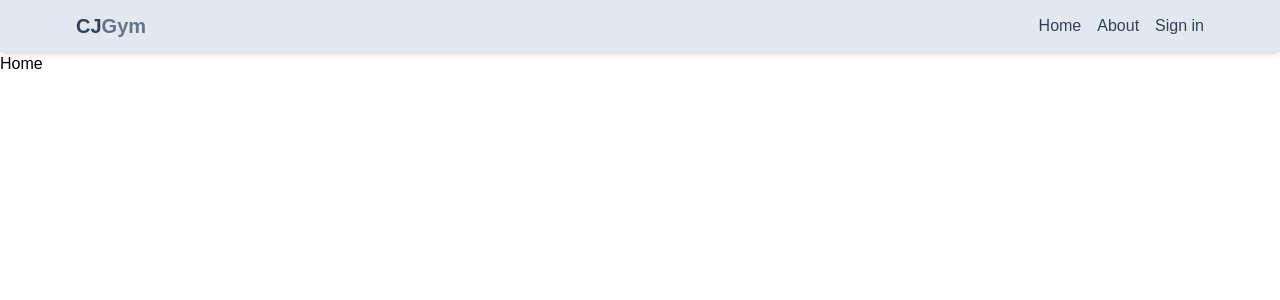
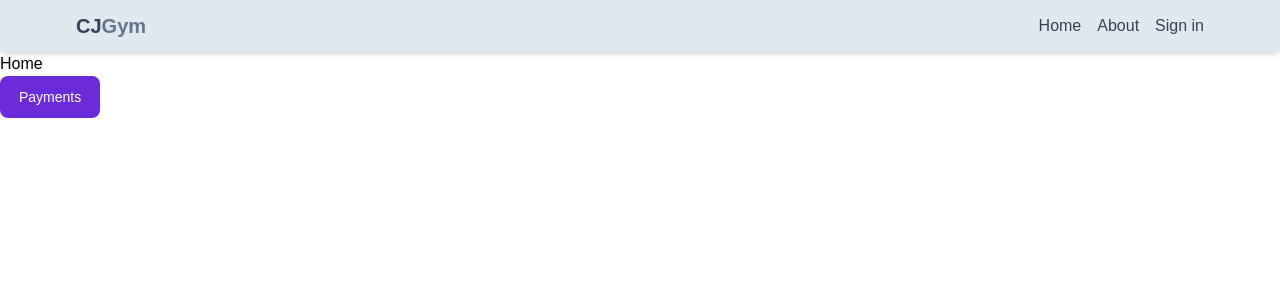
Before and after one commit to inupaUdara/gym-management-system, a React (Vite) app in the folder client/: page / in a window 1280 px wide. Shown: the top 300 px of the page. Built offline with nearby package versions, Linux system fonts and the light colour scheme.

Commit message:
modified:   client/src/pages/Home.jsx - Add button

```diff
--- a/client/src/pages/Home.jsx
+++ b/client/src/pages/Home.jsx
@@ -1,10 +1,24 @@
 import Header from "../components/Header";
+import { useNavigate } from "react-router-dom";
+import { Button } from "flowbite-react";
 
 export default function Home() {
+  const navigate = useNavigate();
+
   return (
     <>
       <Header />
-      <div>Home</div>
+      <div>
+        Home
+        <Button
+          onClick={() => {
+            navigate("./Payment");
+          }}
+          color="purple"
+        >
+          Payments
+        </Button>
+      </div>
     </>
   );
 }
```
